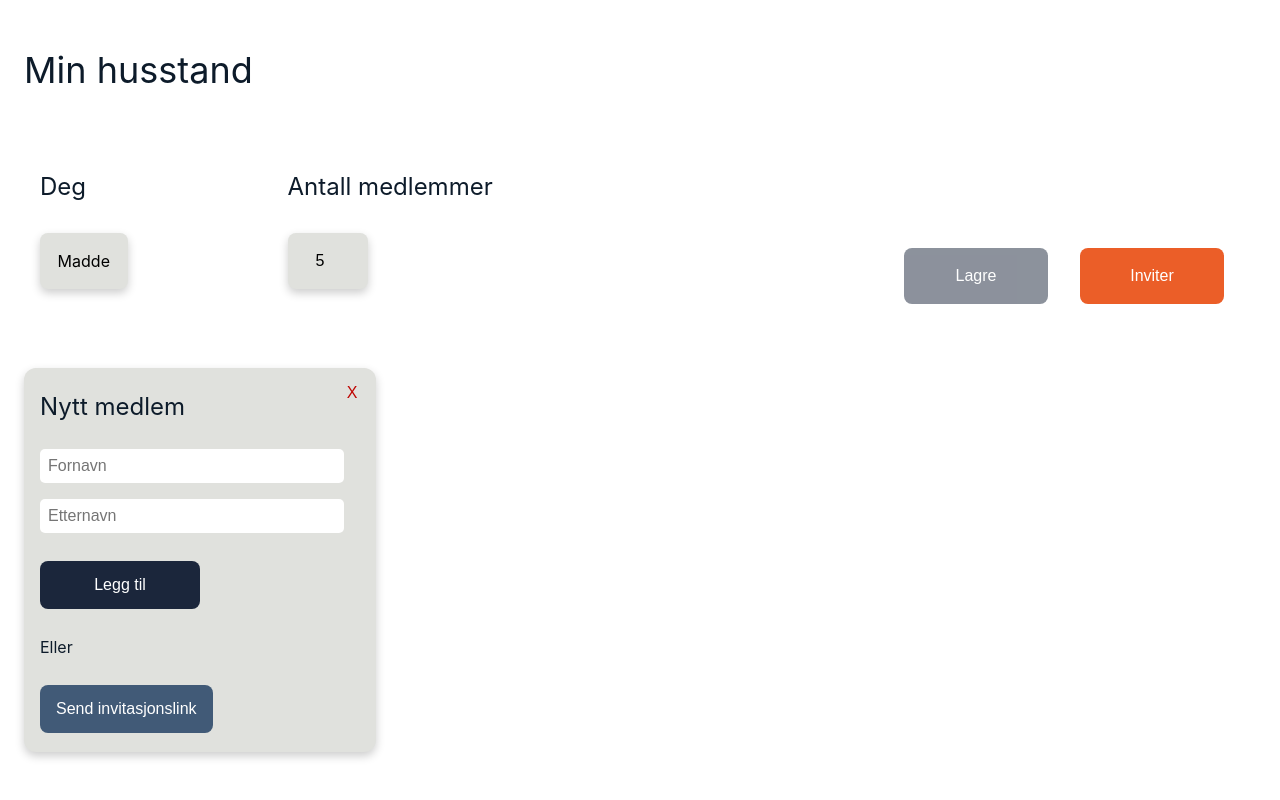
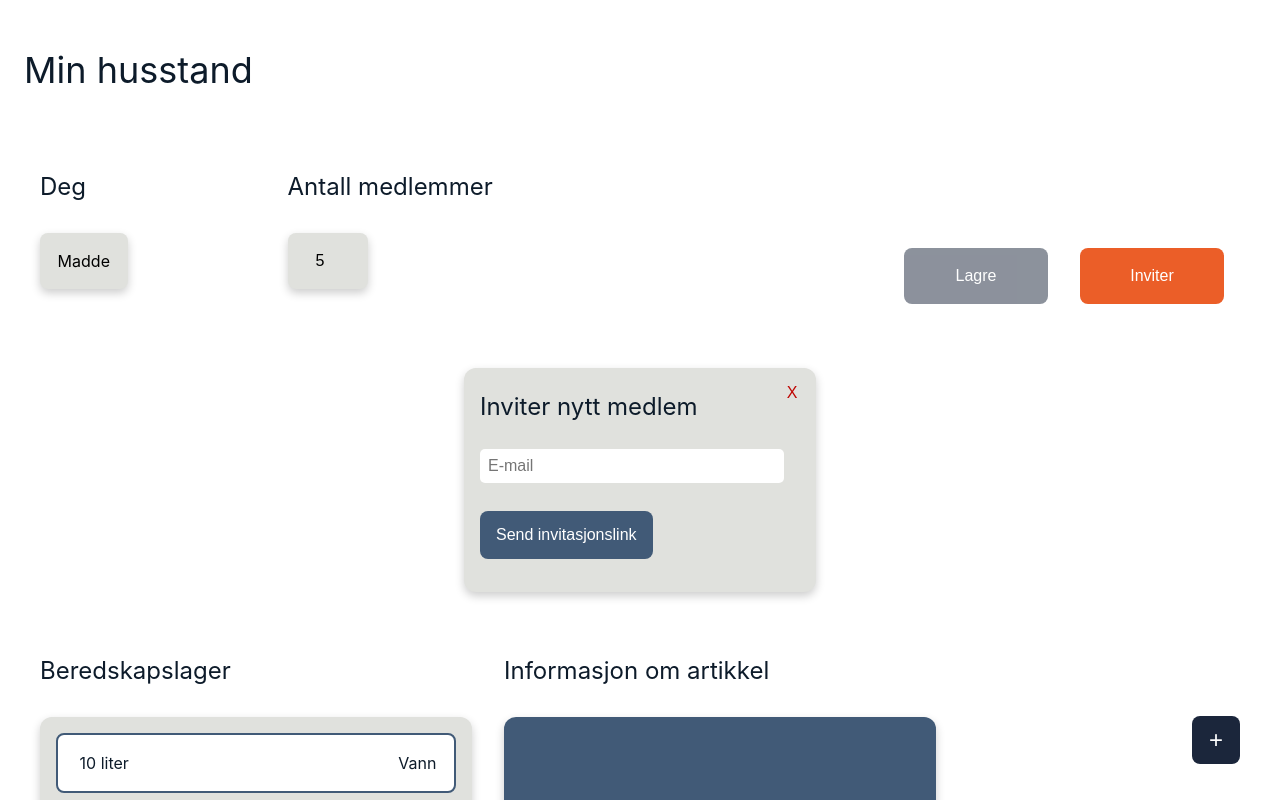
Before and after one commit to NTNU-IDI/scrum-project-2025-team11, a Vue app in the folder frontend/: page /household in a window 1280 px wide. Both pictures are taken after a click on the button "Inviter". Shown: the top 800 px of the page. Built offline with nearby package versions, Linux system fonts and the light colour scheme; the HTML template or start-up script is replaced by a standard one.

Commit message:
Change add member to invitationlink

```diff
--- a/frontend/src/components/household/NewMemberComponent.vue
+++ b/frontend/src/components/household/NewMemberComponent.vue
@@ -1,64 +1,42 @@
 <script lang="ts" setup>
 import { computed, ref } from 'vue';
-import { validateFirstName, validateLastName } from '@/utils/validationService';
+import { validateEmail } from '@/utils/validationService';
 import { useHouseholdStore } from '@/stores/householdStore';
 
 const householdStore = useHouseholdStore();
 
-const newFirstName = ref('');
-const newLastName = ref('');
+const email = ref('');
 const errorMsg = ref('');
 
 const emit = defineEmits(['hide-new-member-box']);
 
-const addMember = () => {
-    if(!validateFirstName(newFirstName.value)) {
-        errorMsg.value = 'Vennligst skriv inn et gyldig fornavn';
-        console.log(errorMsg.value);
-        alert(errorMsg.value);
-        return;
-    }
-    if(!validateLastName(newLastName.value)) {
-        errorMsg.value = 'Vennligst skriv inn et gyldig etternavn';
+const sendInvitationLink = () => {
+    // TODO: send invitation link
+
+    // TODO: make email validation
+
+    if(!validateEmail(email.value)) {
+        errorMsg.value = 'Vennligst skriv inn en gyldig e-postadresse';
         console.log(errorMsg.value);
         alert(errorMsg.value);
         return;
     }
 
-    householdStore.addMember()
-
 
     emit('hide-new-member-box');
-    // TODO: add item to list
-    // TODO: hide component
-}
-
-const cancel = () => {
-    // TODO: hide component
-}
-
-const sendInvitationLink = () => {
-    // TODO: send invitation link
 }
 
 </script>
 <template>
     <div class="grey-container">
         <div class="header-container">
-            <h1 class="medium-header">Nytt medlem</h1>
-            <button class="cancel-button" @click="() => { cancel(); $emit('hide-new-member-box'); }">X</button>
+            <h1 class="medium-header">Inviter nytt medlem</h1>
+            <button class="cancel-button" @click="$emit('hide-new-member-box')">X</button>
         </div>
 
         <div class="member-input">
-            <input type="text" class="edit-input" placeholder="Fornavn" v-model="newFirstName" />
-            <input type="text" class="edit-input" placeholder="Etternavn" v-model="newLastName" />
+            <input type="text" class="edit-input" placeholder="E-mail" v-model="email" />
         </div>
-
-        <div class="button-container">
-            <button class="dark-button" @click="addMember">Legg til</button>
-        </div>
-
-        <p>Eller</p>
 
         <div class="button-container">
             <button class="dark-button" id="invite-button" @click="sendInvitationLink">Send invitasjonslink</button>
@@ -68,7 +46,7 @@ const sendInvitationLink = () => {
 <style scoped>
     .grey-container {
         width: 20rem;
-        height: 22rem;
+        height: 12rem;
     }
 
     .header-container {
--- a/frontend/src/utils/validationService.ts
+++ b/frontend/src/utils/validationService.ts
@@ -41,3 +41,10 @@ export function validateLastName(name: string): boolean {
     if(!name) return false;
     return lastNameRegex.test(name);
 }
+
+// Function to validate email
+export function validateEmail(email: string): boolean {
+    if(!email) return false;
+    const emailRegex = /^[^\s@]+@[^\s@]+\.[^\s@]+$/;
+    return emailRegex.test(email);
+}
--- a/frontend/src/views/household/HouseholdView.vue
+++ b/frontend/src/views/household/HouseholdView.vue
@@ -57,6 +57,11 @@ const toggleNewMemberBox = () => {
 		font-size: var(--font-size-xxlarge);
 		font-weight: normal;
 	}
+
+	.new-member-box {
+        align-self: center;
+	}
+
 	.items-container {
 		display: flex;
 		flex-direction: row;
```
